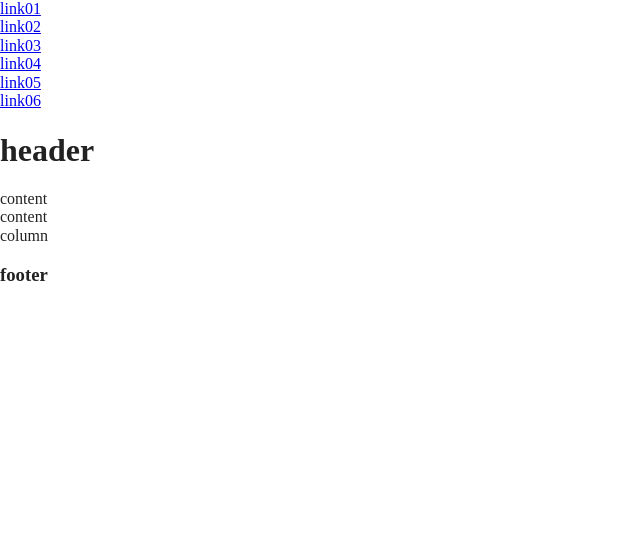
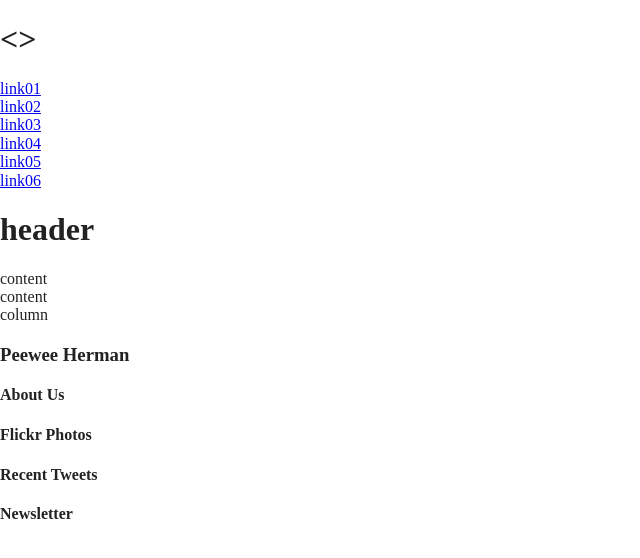
Before and after one commit to AlexBCIT/Lab03site, a website built with Parcel: page index.html in a window 1280 px wide. Shown: the whole page, without its empty margins (0-640 px from the left). Built offline with nearby package versions, Linux system fonts and the light colour scheme.

Commit message:
page footer titles

```diff
--- a/index.html
+++ b/index.html
@@ -24,6 +24,9 @@
 
 <body class="page home">
   <header class="page__header">
+      <h1 class="page__logo">
+          <>
+      </h1>
     <div class="">
         <nav class="main-nav">
             <div class="menu-item">
@@ -71,8 +74,20 @@
 </section>
 
 <footer class="page__footer">
-  <div class="">
-    <h3>footer</h3>
+  <div class="footer__Peewee">
+    <h3>Peewee Herman</h3>
+    <div class="col">
+        <h4 class="heading">About Us</h4>
+    </div>
+    <div class="col">
+        <h4 class="heading">Flickr Photos</h4>
+    </div>
+    <div class="col">
+        <h4 class="heading">Recent Tweets</h4>
+    </div>
+    <div class="col">
+        <h4 class="heading">Newsletter</h4>
+    </div>
   </div>
 </footer>
 
```
